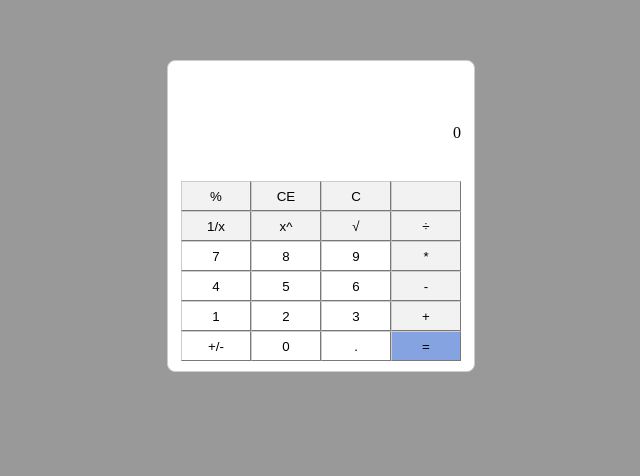
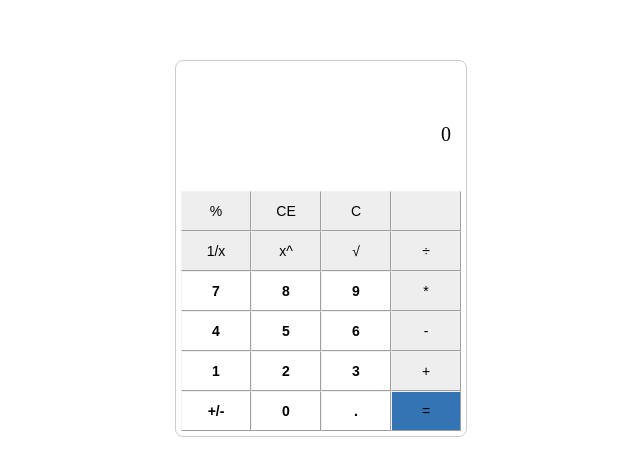
Before and after one commit to Boniich/Calculator, a website with bundled scripts: page index.html in a window 1280 px wide. Shown: the part 240-716 px from the top of the page, without its empty margins (319-959 px from the left). Built offline with nearby package versions, Linux system fonts and the light colour scheme; files whose address does not match are found by name.

Commit message:
added sass. Also did some style changes

```diff
--- /dev/null
+++ b/css/style.scss
@@ -0,0 +1,174 @@
+body{
+    // background-color:#999999;
+    background-image: url("../img/fondo2.png");
+    overflow-y: hidden;
+
+}
+.box{
+    background-color: white;
+    width: 17.5rem;
+    margin: 300px auto;
+    border: 1px solid #ccc;
+    border-radius: 8px;
+    padding: 5px 5px;
+}
+
+.result-operation{
+
+    display: flex;
+    flex-direction: column;
+    justify-content: right;
+    height: 115px;
+    padding: 5px 0;
+
+}
+
+.box-result{
+    font-size: 20px;
+}
+
+.box-operation, .box-result{
+    display: flex;
+    justify-content: flex-end;
+    padding-right: 10px;
+}
+
+
+
+.btns{
+    display: grid;
+    grid-template-columns: auto auto auto auto;
+    grid-template-areas: "porcentaje ce c nada"
+                          "fracciones potencia raiz dividir"
+                          "btn7 btn8 btn9 multiply"
+                          "btn4 btn5 btn6 subtract"
+                          "btn1 btn2 btn3 sum"
+                          "neg cero coma igual";
+
+}
+
+
+.btn{
+    width: 70px;
+    height: 40px;
+    border-width: 1px;
+    border-color: #f2f2f2;
+    padding: 3px 3px;
+    font-size: 14px;
+
+}
+
+.btn:hover{
+    background-color: #fa9c40;
+}
+
+
+.btn-num-color{
+    background-color: #fff;
+    font-weight: bold;
+}
+
+.btn-others-color{
+    // background-color: #f2f2f2;
+    background: #d9d9d971;
+}
+
+.btn-igual-color{
+    background-color:#3375b3;
+
+}
+
+.btnPorcentaje{
+    grid-area: porcentaje;
+
+}
+ .btnCE{
+    grid-area: ce;
+}
+ .btnC{
+    grid-area: c;
+}
+
+.btn9{
+    grid-area: btn9;
+}
+
+.btn8{
+    grid-area: btn8;
+}
+
+.btn7{
+    grid-area: btn7;
+}
+
+.dividir{
+    grid-area: dividir;
+}
+
+.btn4{
+    grid-area: btn4;
+}
+
+.btn5{
+    grid-area: btn5;
+}
+
+.btn6{
+    grid-area: btn6;
+}
+
+.multply{
+    grid-area: multiply;
+}
+
+.btn1{
+    grid-area: btn1;
+}
+
+.btn2{
+    grid-area: btn2;
+}
+
+.btn3{
+    grid-area: btn3;
+}
+
+.subtract{
+    grid-area: subtract;
+}
+
+.sum{
+    grid-area: sum;
+}
+
+.signoNegativo{
+    grid-area: neg;
+}
+
+.btn0{
+    grid-area: cero;
+}
+
+.btnComa{
+    grid-area: coma;
+}
+
+.igual{
+    grid-area: igual;
+}
+
+.fracciones{
+    grid-area: fracciones;
+}
+
+.potencia{
+    grid-area: potencia;
+}
+
+.raiz{
+    grid-area: raiz;
+}
+
+.nada{
+    grid-area: nada;
+}
--- a/package.json
+++ b/package.json
@@ -18,6 +18,9 @@
   },
   "homepage": "https://github.com/EzequielBonino/Calculator#readme",
   "devDependencies": {
-    "jest": "^27.3.1"
+    "jest": "27.3.1"
+  },
+  "dependencies": {
+    "sass": "1.43.4"
   }
 }
```
Also changed, not shown: css/style.css, 2 other files.
